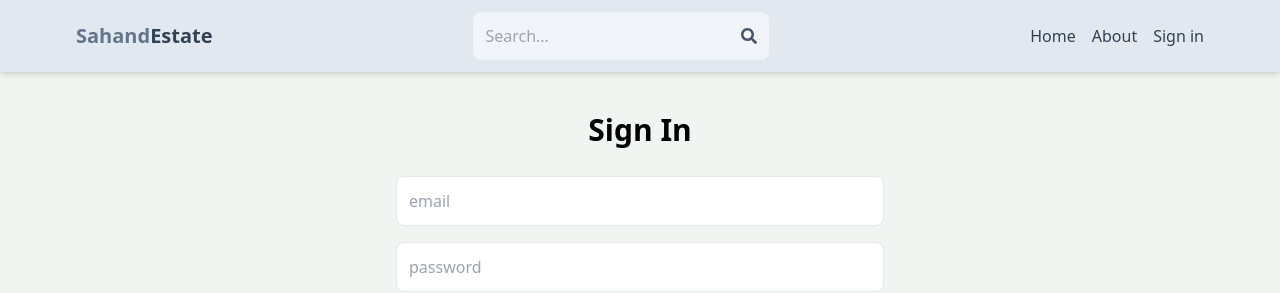
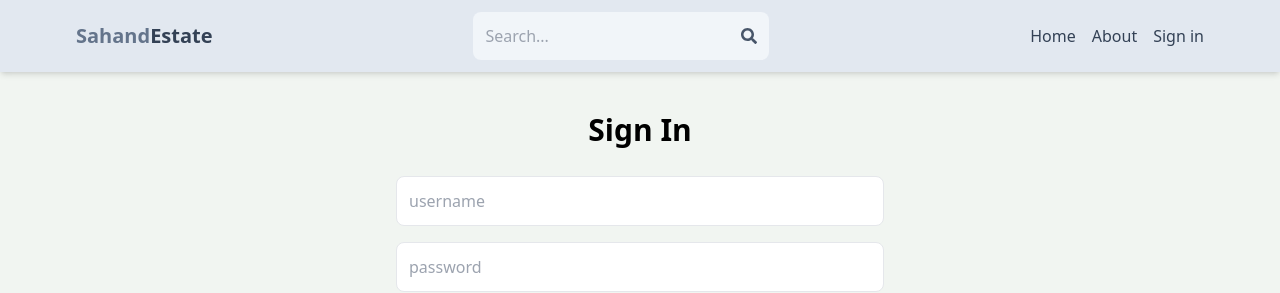
Before and after one commit to oforidesmond/real-estate-v2.0, a React (Vite) app in the folder client/: page /sign-in in a window 1280 px wide. Shown: the top 293 px of the page. Built offline with nearby package versions, Linux system fonts and the light colour scheme; no server answers.

Commit message:
modify sign in auth

```diff
--- a/client/src/pages/SignIn.jsx
+++ b/client/src/pages/SignIn.jsx
@@ -47,10 +47,10 @@ export default function SignIn() {
       <h1 className='text-3xl text-center font-semibold my-7'>Sign In</h1>
       <form onSubmit={handleSubmit} className='flex flex-col gap-4'>
         <input
-          type='email'
-          placeholder='email'
+          type='text'
+          placeholder='username'
           className='border p-3 rounded-lg'
-          id='email'
+          id='username'
           onChange={handleChange}
         />
         <input
--- a/client/tailwind.config.js
+++ b/client/tailwind.config.js
@@ -5,7 +5,7 @@ export default {
     extend: {},
   },
   plugins: [
-    require('@tailwindcss/line-clamp'),
+   // require('@tailwindcss/line-clamp'),
     // ...
   ],
 };
```
Also changed, not shown: 1 other file (tests, documents, lock files or other folders).
